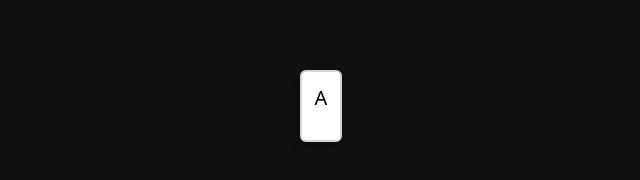
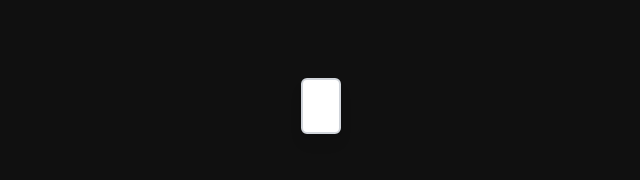
Before and after one commit to Life75/Wordle, a Vue app in the folder Wordle/: page / in a window 1280 px wide. Shown: the part 330-510 px from the top of the page, without its empty margins (319-959 px from the left). Built offline with nearby package versions, Linux system fonts and the light colour scheme.

Commit message:
fleshed out letter

```diff
--- a/Wordle/src/components/Letter.vue
+++ b/Wordle/src/components/Letter.vue
@@ -5,11 +5,11 @@
             <div class="min-h-screen flex justify-center items-center">
                 <!-- Start of component -->
                 <div
-                    class="max-w-sm bg-white border-2 border-gray-300 p-3 rounded-md tracking-wide shadow-lg"
+                    class="max-w-sm  bg-white border-2 border-gray-300 p-2 rounded-md tracking-wide shadow-lg"
                 >
-                    <div id="header" class="flex items-center mb-4">
-                        <div class="text-xl">
-                            A
+                    <div id="header" class="flex items-center  ">
+                        <div class="text-xl border-orange-400 focus:border-cyan-300" @focusout="lockOut()">
+                            <input class=" ml-1 mb-2 border-none outline-none border-2 w-4 caret-white" cursor maxlength="1" :disabled="lockedOut" v-model="letter">
                         </div>
                     </div>
                 </div>
@@ -22,6 +22,19 @@
 </template>
 
 <script setup lang="ts">
+import { ref } from '@vue/reactivity';
+
+
+var letter = ref('')
+var lockedOut = false;
+
+function lockOut() {
+    if(letter.value != '') {
+        lockedOut = true;
+    }
+}
+
+
 
 </script>
 
```
